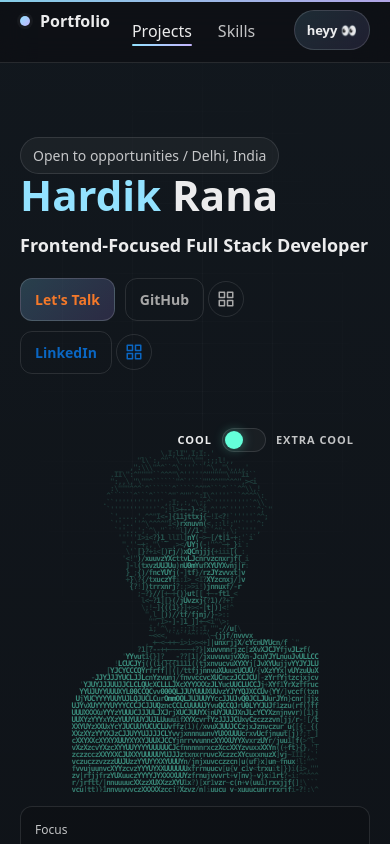
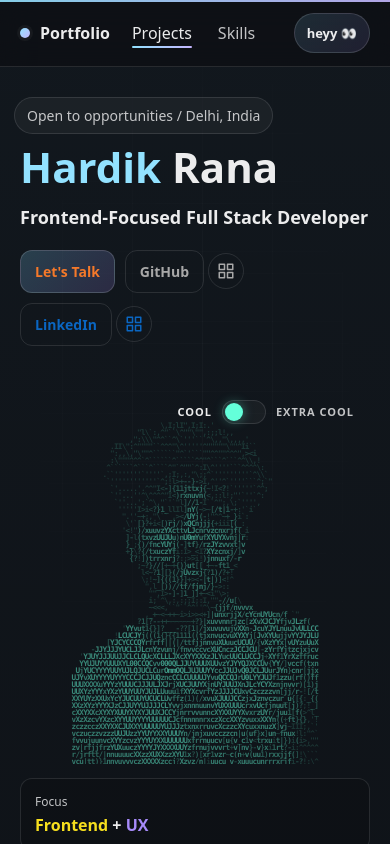
Before and after one commit to ONE01001/portfolio-v1, a React (Vite) app: page / in a window 390 px wide. Shown: the top 844 px of the page. Built offline with nearby package versions, Linux system fonts and the light colour scheme.

Commit message:
feat: initialize project styles with custom CSS variables and base responsive layout components

```diff
--- a/src/index.css
+++ b/src/index.css
@@ -156,8 +156,8 @@ a {
 @media (max-width: 720px) {
   .header-inner {
     height: auto;
-    padding: 10px 0;
-    align-items: flex-start;
+    padding: 12px 0;
+    align-items: center; /* Fix 'Portfolio' text being too high */
   }
 
   .nav {
@@ -166,6 +166,9 @@ a {
     -webkit-overflow-scrolling: touch;
     scrollbar-width: none;
     max-width: 100%;
+    /* Subtle fade indication that content is scrollable */
+    mask-image: linear-gradient(to right, black 90%, transparent 100%);
+    -webkit-mask-image: linear-gradient(to right, black 90%, transparent 100%);
   }
 
   .nav::-webkit-scrollbar {
@@ -250,8 +253,26 @@ main {
 }
 
 @media (max-width: 900px) {
+  .hero {
+    padding-top: 20px;
+  }
+
   .hero-inner {
     grid-template-columns: 1fr;
+    text-align: left;
+    align-items: flex-start;
+  }
+
+  .hero-copy {
+    display: flex;
+    flex-direction: column;
+    align-items: flex-start;
+    width: 100%;
+  }
+
+  .kicker {
+    margin-left: -6px; /* Nudge slightly more to the left */
+    margin-bottom: 12px;
   }
 }
 
```
